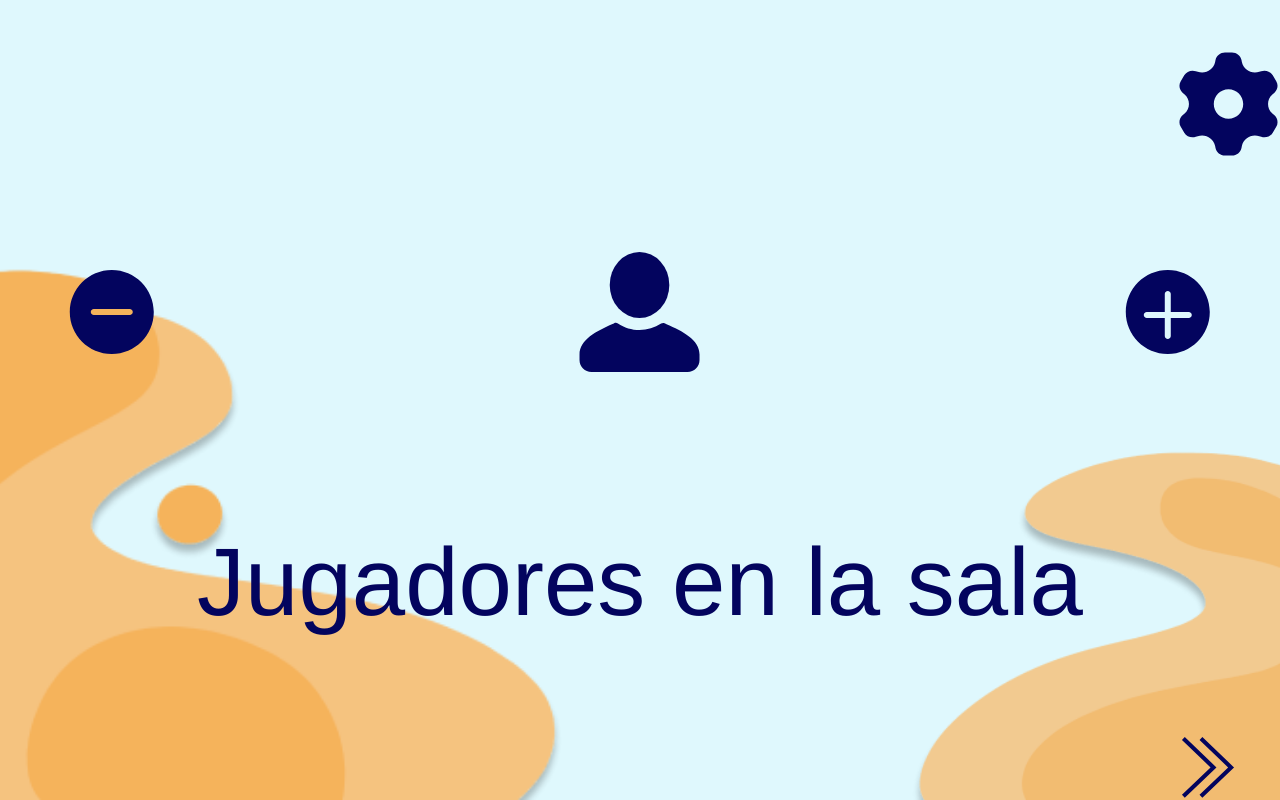
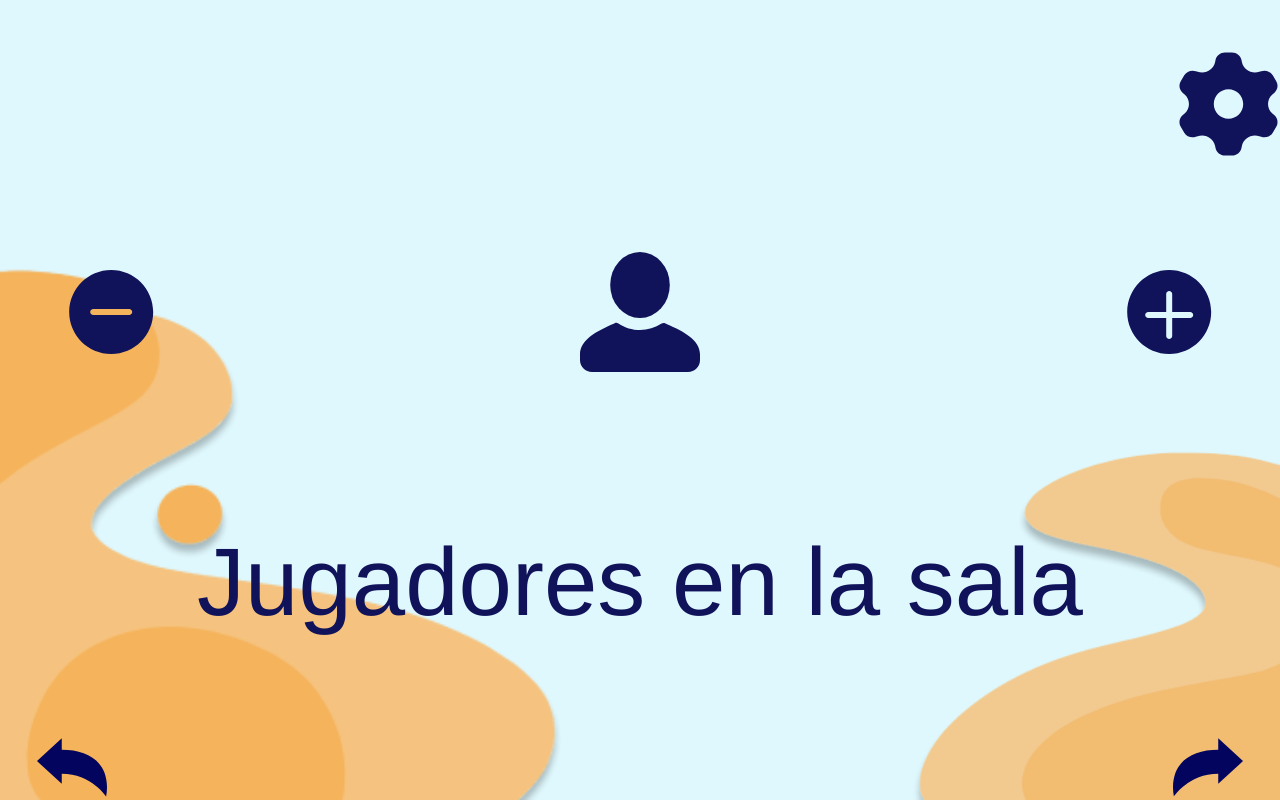
Before and after one commit to l-AM-l/JPLDhabla, a React (Create React App) app in the folder jpld_react/: page /selector_jugadores in a window 1280 px wide. Built offline with nearby package versions, Linux system fonts and the light colour scheme; some icons are missing.

Commit message:
Added changes to the person icon styling and back/forward buttons

```diff
--- a/jpld_react/src/components/Buttons/Gear/style.css
+++ b/jpld_react/src/components/Buttons/Gear/style.css
@@ -11,7 +11,7 @@
 .gear .vector {
   height: 110px;
   width: 107px;
-  color: #03045e; /* default color */
+  color: var(--dark-color); /* default color */
   transition: color 0.3s ease, transform 0.3s ease;
 }
 
--- a/jpld_react/src/components/Buttons/IconButton/style.css
+++ b/jpld_react/src/components/Buttons/IconButton/style.css
@@ -1,5 +1,5 @@
 .iniciar {
-  background-color: #0077b6;
+  background-color: var(--blue-color);
   border-radius: 30px;
   box-shadow: 0px 10px 4px #0000004c;
   height: 197px;
@@ -22,7 +22,7 @@
 .icon-svg {
   width: 50%;   /* scale svg nicely */
   height: 50%;
-  fill: #ffffff; /* make sure it's visible */
+  fill: var(--white-color); /* make sure it's visible */
 }
 
 .iniciar:hover {
--- a/jpld_react/src/components/Buttons/Iniciar/style.css
+++ b/jpld_react/src/components/Buttons/Iniciar/style.css
@@ -1,5 +1,5 @@
 .iniciar {
-  background-color: #0077b6;
+  background-color: var(--blue-color);
   border-radius: 30px;
   box-shadow: 0px 10px 4px #0000004c;
   height: 197px;
@@ -9,7 +9,7 @@
 }
 
 .iniciar .text-wrapper {
-  color: #ffffff;
+  color: var(--white-color);
   font-family: var(--h1-font-family);
   font-size: var(--h1-font-size);
   font-style: var(--h1-font-style);
--- a/jpld_react/src/components/Buttons/Salir/style.css
+++ b/jpld_react/src/components/Buttons/Salir/style.css
@@ -1,5 +1,5 @@
 .salir {
-  background-color: #0077b6;
+  background-color: var(--blue-color);
   border-radius: 30px;
   box-shadow: 0px 10px 4px #0000004c;
   height: 197px;
--- a/jpld_react/src/components/Frames/Flechas/Flechas.jsx
+++ b/jpld_react/src/components/Frames/Flechas/Flechas.jsx
@@ -3,8 +3,8 @@ import PropTypes from "prop-types";
 import { useNavigate } from "react-router-dom";
 
 // Import arrow SVGs as React components
-import { ReactComponent as LeftArrow } from "../../../assets/left_arrow.svg";
-import { ReactComponent as RightArrow } from "../../../assets/right_arrow.svg";
+import { ReactComponent as LeftArrow } from "../../../assets/back_arrow01.svg";
+import { ReactComponent as RightArrow } from "../../../assets/next_arrow01.svg";
 import { ReactComponent as LeftArrow2 } from "../../../assets/left_arrow2.svg";   // thick
 import { ReactComponent as RightArrow2 } from "../../../assets/right_arrow2.svg"; // thick
 import "./style.css";
--- a/jpld_react/src/components/Frames/Person/style.css
+++ b/jpld_react/src/components/Frames/Person/style.css
@@ -13,9 +13,10 @@
 .player-icon {
   width: 100%;
   height: 100%;
-  color: #03045e;
+  color: var(--dark-color);
   object-fit: contain;
   transition: transform 0.2s ease, fill 0.2s ease;
+  padding: 0%;
 }
 
 .player-icon:hover {
--- a/jpld_react/src/components/Pages/Selector_Jugadores/style.css
+++ b/jpld_react/src/components/Pages/Selector_Jugadores/style.css
@@ -6,14 +6,16 @@ html, body, #root {
   height: 100%;
 }
 
+/* Main container */
 .selector-jugadores {
-  background-color: #dff8fd;
+  background-color: var(--light-color);
   position: relative;
   overflow: hidden;
-  width: 100vw;   /* full viewport width */
-  height: 100vh;  /* full viewport height */
+  width: 100vw;
+  height: 100vh;
 }
 
+/* Header text */
 .header .text-wrapper {
   font-family: var(--font-h1);
   font-size: var(--h2-size);
@@ -21,27 +23,27 @@ html, body, #root {
   color: var(--dark-color);
 }
 
+/* Overlap container */
 .selector-jugadores .overlap-group {
   width: 100%;
   height: 100%;
   display: flex;
   flex-direction: column;
   align-items: center;
-  justify-content: stretch; /* fills vertical space */
+  justify-content: stretch;
 }
 
+/* Background images */
 .selector-jugadores .background-img {
   position: absolute;
   object-fit: cover;
 }
-
 .selector-jugadores .background-img.left {
   width: 580px;
   height: 572px;
   bottom: 0px;
   left: 0;
 }
-
 .selector-jugadores .background-img.right {
   width: 384px;
   height: 384px;
@@ -49,15 +51,15 @@ html, body, #root {
   right: 0;
 }
 
+/* Header */
 .selector-jugadores .header {
-  margin-top: 40px;       /* reduced */
-  margin-bottom: 20px;    /* reduced */
+  margin-top: 40px;
+  margin-bottom: 20px;
   text-align: center;
-  color: #03045e;
+  color: var(--dark-color);
 }
-
 .selector-jugadores .text-wrapper {
-  color: #03045e;
+  color: var(--dark-color);
   font-family: var(--h1-font-family);
   font-size: var(--h1-font-size);
   font-style: var(--h1-font-style);
@@ -66,15 +68,14 @@ html, body, #root {
   line-height: normal;
 }
 
+/* Players container */
 .selector-jugadores .players-container {
   display: flex;
   align-items: center;
   justify-content: center;
   gap: 0px;
   width: 100%;
-  max-width: 1200px;
 }
-
 .selector-jugadores .players-grid {
   display: flex;
   gap: 0px;
@@ -82,6 +83,7 @@ html, body, #root {
   align-items: center;
 }
 
+/* Arrows */
 .selector-jugadores .flechas {
   cursor: pointer;
   width: 80px;
@@ -89,41 +91,50 @@ html, body, #root {
   flex-shrink: 0;
 }
 
+/* Person instance */
 .selector-jugadores .person-instance {
-  width: 900px;
-  height: 200px;
+  width: 900px;                  /* fixed width */
+  height: 200px;                 /* fixed height */
+  max-width: none;               /* ignore vw scaling */
+  max-height: none;
+  transform-origin: center center; /* ensures growth from center */
+  display: flex;
+  align-items: center;
+  justify-content: center;
+  overflow: hidden;              /* prevents spilling outside */
+  flex-shrink: 0;                /* prevents shrinking */
 }
 
-.selector-jugadores .gear{
-  position: relative; /* relative inside top-row now */
+
+/* Gear */
+.selector-jugadores .gear {
+  position: relative;
   z-index: 10;
   top: 20%;
   right: -46%;
   width: 133px;
   height: 133px;
-  z-index: 10;
   cursor: pointer;
 }
 
-
-
+/* Vector */
 .selector-jugadores .vector-4 {
   width: 107px;
   height: 110px;
 }
 
-/* Container for vertical stack */
+/* Vertical stack */
 .controls-wrapper.vertical {
   display: flex;
   flex-direction: column;
-  align-items: center; /* center children horizontally */
-  justify-content: center; /* center children vertically */
+  align-items: center;
+  justify-content: center;
   gap: 10%;
   width: 100%;
   position: relative;
 }
 
-/* Horizontal row adjustments */
+/* Horizontal row */
 .controls-wrapper.horizontal {
   display: flex;
   flex-direction: row;
@@ -133,20 +144,23 @@ html, body, #root {
   gap: 0;
 }
 
-/* NEW: Top row for gear */
+/* Top row for gear */
 .top-row {
   width: 100%;
   display: flex;
   justify-content: flex-end;
-  padding: 0 0px; /* distance from right edge */
+  padding: 0 0px;
 }
 
-/* NEW: Main row for PlusMinus + Person */
+/* Main row for PlusMinus + Person */
 .main-row {
+  display: flex;
   justify-content: center;
-  margin-top: 10%; /* spacing from gear */
+  align-items: center;
+  margin-top: 10%;
 }
 
+/* Plus/Minus buttons */
 .minus-btn, .plus-btn {
   cursor: pointer;
 }
--- a/jpld_react/src/index.css
+++ b/jpld_react/src/index.css
@@ -57,7 +57,8 @@ code {
 
   --accent-color: #e1567b;
   --accent-color-2: #f4bb49;
-  --dark-color: #03045e;
+  --dark-color: #10125a;
+  --blue-color: #0077b6;
   --light-color: #dff8fd;
   --white-color: #ffffff;
 }
```
Also changed, not shown: jpld_react/src/assets/back_arrow01.svg (added), jpld_react/src/assets/next_arrow01.svg (added).
